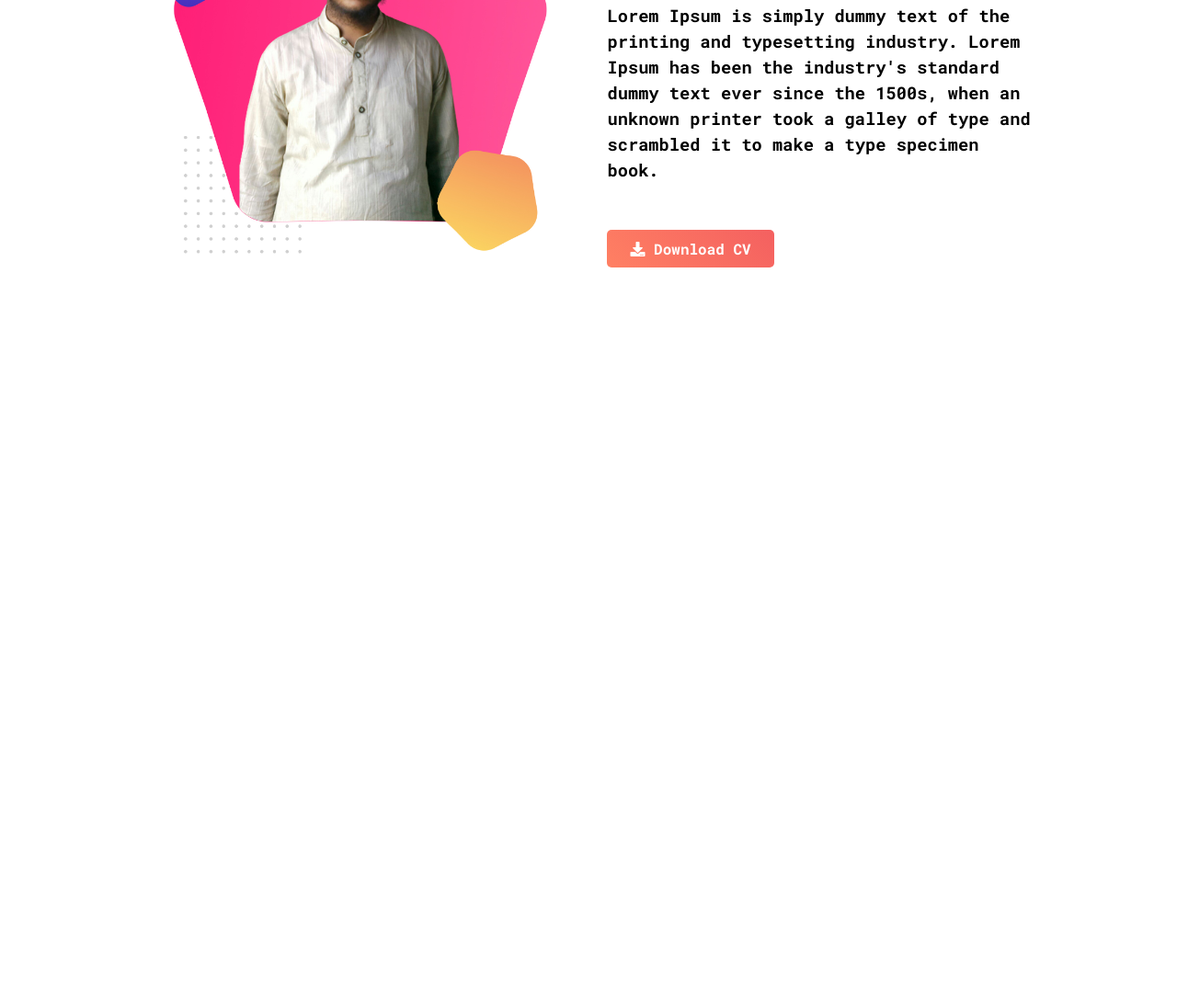
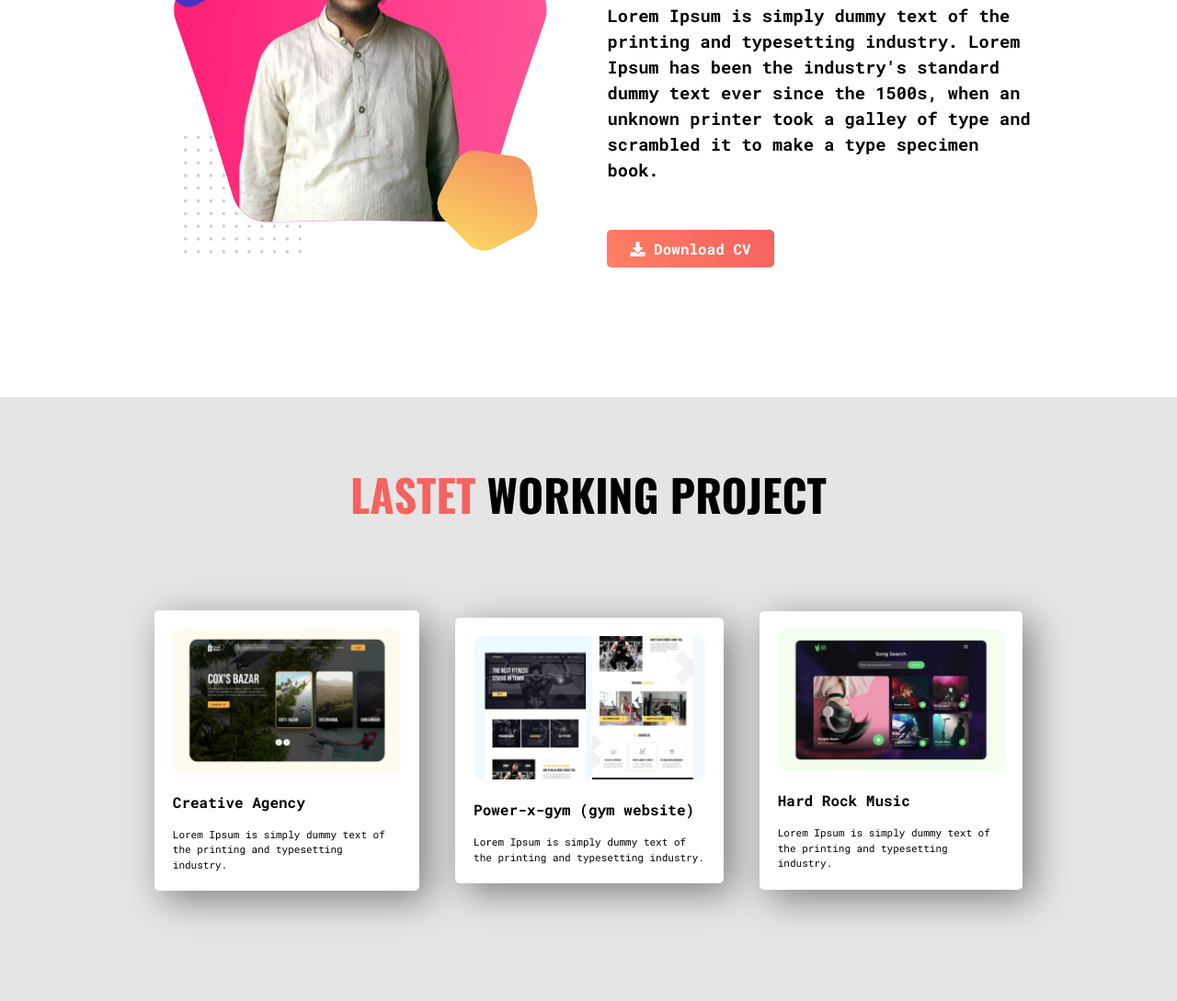
Before and after one commit to moinsoft/Personal-Website, a plain HTML site: page index.html in a window 1280 px wide. Shown: the part 932-2021 px from the top of the page at 92% size. Before the commit the page ends 1264 px from the top, so only its background shows below. Drawn offline with nearby package versions, Linux system fonts and the light colour scheme.

Commit message:
Work Area Added

```diff
--- a/css/style.css
+++ b/css/style.css
@@ -54,10 +54,6 @@ Header Section
 
 }
 
-/* .hero__description{
-  ma
-} */
-
 
 .banner__description, .banner__img{
   width: 50%;
@@ -73,7 +69,7 @@ Header Section
 }
 
 
-.name__highlight{
+.name__highlight, .title__highlight{
   color: #F46360;
 }
 
@@ -91,3 +87,50 @@ Header Section
   color: white;
   font-weight: 700;
 }
+
+/* ===========================================
+Work Area
+=============================================== */
+
+#work__area{
+  background: #E5E5E5;
+  padding-bottom: 100px;
+}
+
+.section__title{
+  text-align: center;
+  font-size: 2rem;
+  padding: 70px 0;
+  font-weight: bold;
+  text-transform: uppercase;
+  font-family: 'Oswald', sans-serif;
+}
+
+
+.work__list{
+  display: flex;
+  align-items: center;
+  justify-content: center;
+  padding: 2%;
+}
+
+.single__work{
+  box-shadow: 10px 10px 40px gray;
+  border-radius: 5px;
+  background-color: white;
+  padding: 2%;
+  margin: 0 2%;
+}
+
+.single__work img{
+  width: 100%;
+}
+
+.single__work h4{
+  font-weight: bold;
+  margin: 15px 0;
+}
+
+.single__work p{
+  font-size: 11px;
+}
--- a/index.html
+++ b/index.html
@@ -21,10 +21,10 @@
     <div class="container">
       <nav>
         <ul>
-          <li><a href="#">About</a></li>
-          <li><a href="#">Work</a></li>
-          <li><a href="#">Portfolio</a></li>
-          <li><a href="#">Contact</a></li>
+          <li><a href="#about__area">About</a></li>
+          <li><a href="#work__area">Work</a></li>
+          <li><a href="#portfolio__area">Portfolio</a></li>
+          <li><a href="#contact__area">Contact</a></li>
         </ul>
       </nav>
     </div>
@@ -57,7 +57,7 @@
 
 
   <!-- About Area Start -->
-  <section class="section">
+  <section class="section" id="about__area">
 
     <div class="container flex">
 
@@ -83,6 +83,57 @@
   <!-- About Area End -->
 
 
+  <!-- Work Area Start -->
+
+  <section class="section" id="work__area">
+
+    <div class="container">
+
+      <div class="section__title">
+
+        <h1> <span class="title__highlight">Lastet</span>  Working Project</h1>
+
+      </div>
+
+      <div class="work__list">
+
+        <div class="single__work">
+
+          <img src="assets/work1.png" alt="">
+
+          <h4>Creative Agency</h2>
+
+          <p>Lorem Ipsum is simply dummy text of the printing and typesetting industry.</p>
+
+        </div>
+
+        <div class="single__work">
+
+          <img src="assets/work2.png" alt="">
+
+          <h4>Power-x-gym (gym website)</h2>
+
+          <p>Lorem Ipsum is simply dummy text of the printing and typesetting industry.</p>
+
+        </div>
+
+        <div class="single__work">
+
+          <img src="assets/work3.png" alt="">
+
+          <h4>Hard Rock Music</h2>
+
+          <p>Lorem Ipsum is simply dummy text of the printing and typesetting industry.</p>
+
+        </div>
+
+      </div>
+
+    </div>
+
+  </section>
+
+  <!-- Work Area End -->
 
 </body>
 
```
